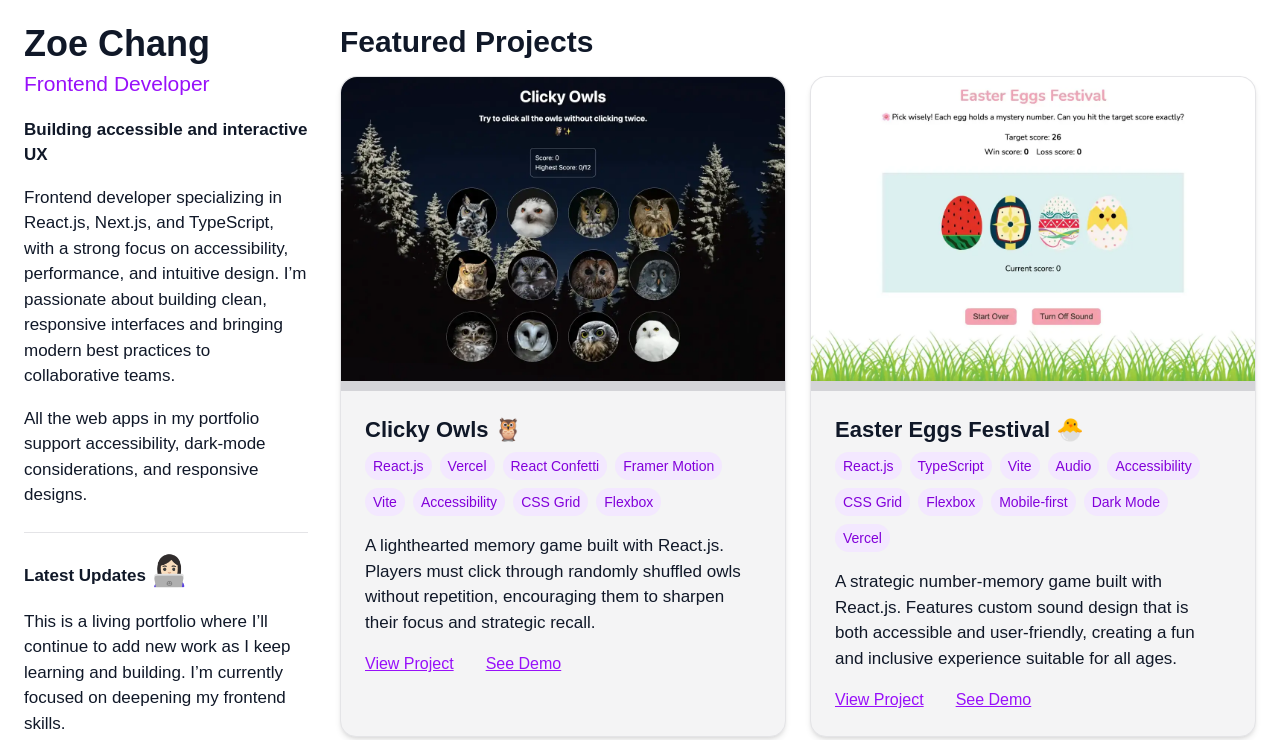
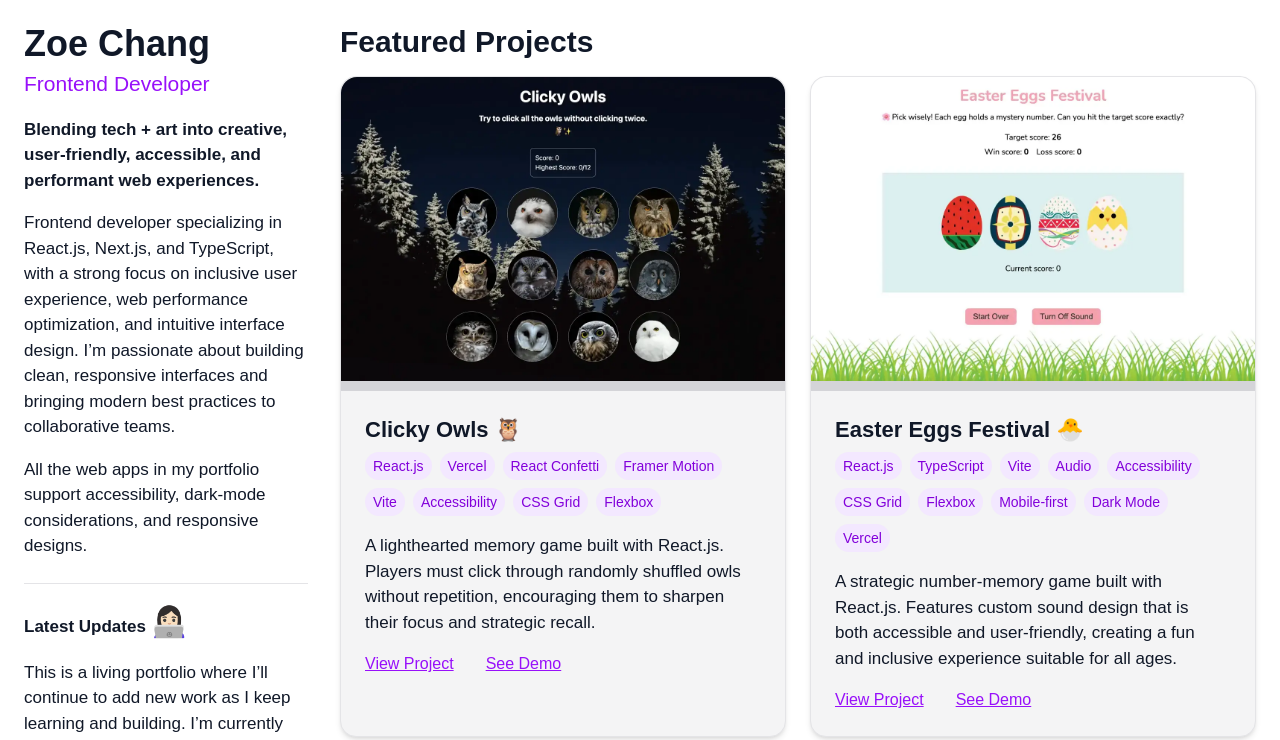
Before and after one commit to zcdev/my-portfolio, a Next.js app: page / in a window 1280 px wide. Shown: the top 740 px of the page. Built offline with nearby package versions, Linux system fonts and the light colour scheme.

Commit message:
docs(about): update tagline and rewrite about me

```diff
--- a/src/app/page.tsx
+++ b/src/app/page.tsx
@@ -11,10 +11,10 @@ export default function Home() {
           Frontend Developer
         </h2>
         <p className="text-base text-[17px] font-semibold mb-4">
-          Building accessible and interactive UX
+          Blending tech + art into creative, user-friendly, accessible, and performant web experiences.
         </p>
         <p className="text-base text-[17px] mb-4">
-          Frontend developer specializing in React.js, Next.js, and TypeScript, with a strong focus on accessibility, performance, and intuitive design. I’m passionate about building clean, responsive interfaces and bringing modern best practices to collaborative teams.
+          Frontend developer specializing in React.js, Next.js, and TypeScript, with a strong focus on inclusive user experience, web performance optimization, and intuitive interface design. I’m passionate about building clean, responsive interfaces and bringing modern best practices to collaborative teams.
         </p>
         <p className="text-base text-[17px] mb-5 pb-6 border-b-1 border-zinc-200">
           All the web apps in my portfolio support accessibility, dark-mode considerations, and responsive designs.
```
